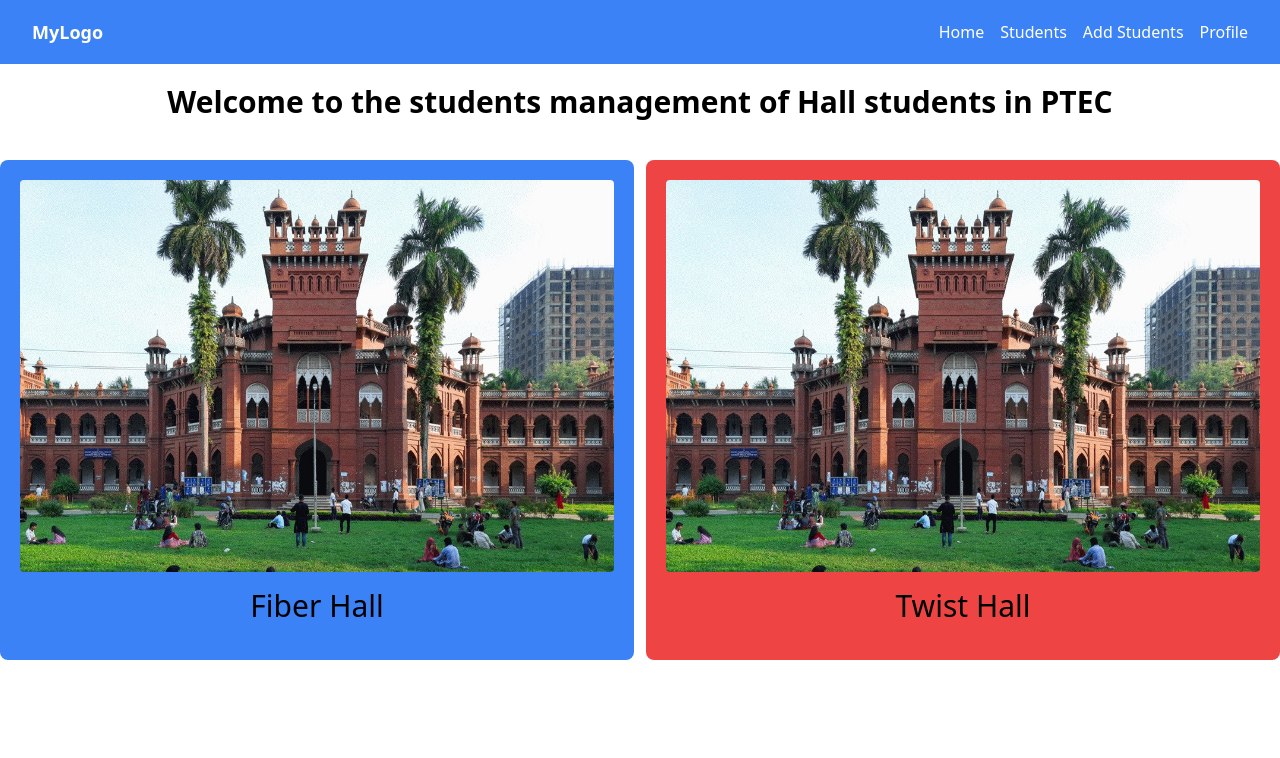
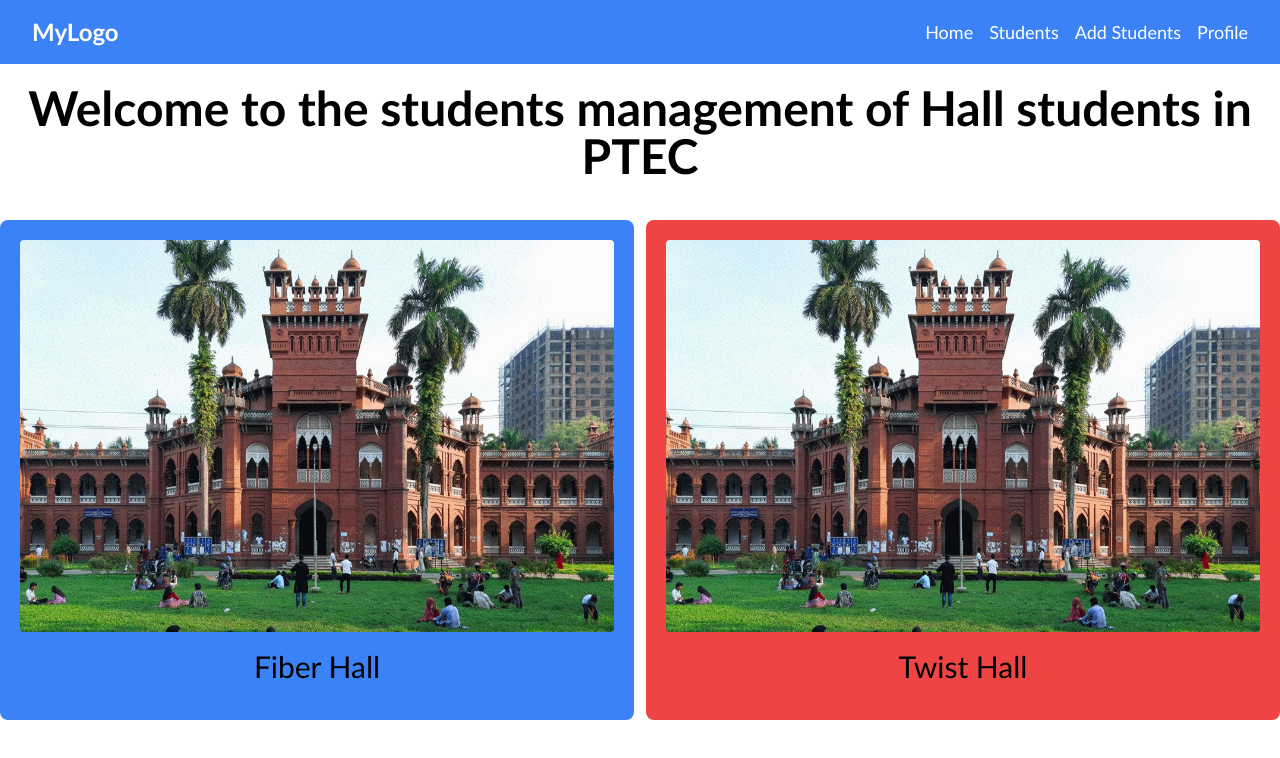
Before and after one commit to toufiq007/students-mangement-app, a React (Vite) app in the folder client/: page / in a window 1280 px wide. Shown: the top 758 px of the page. Built offline with nearby package versions, Linux system fonts and the light colour scheme.

Commit message:
add new google font increase the link fontsize

```diff
--- a/client/src/Pages/Home.tsx
+++ b/client/src/Pages/Home.tsx
@@ -3,19 +3,19 @@ import CurzonHall from "../assets/images/curzonHall.jpg";
 const Home = () => {
   return (
     <div className=" py-5 container mx-auto">
-      <h2 className="text-3xl text-center font-bold">
+      <h2 className="text-5xl text-center font-bold">
         Welcome to the students management of Hall students in PTEC
       </h2>
       <div className="grid grid-cols-1 md:grid-cols-2 gap-3 my-10">
-        <div className="flex flex-col justify-center align-middle bg-blue-500 p-5 h-[500px] cursor-pointer rounded-lg">
+        <div className="flex flex-col justify-center align-middle bg-blue-500 p-5 h-[500px] rounded-lg">
             <div className="h-[400px] w-full">
-            <img className="bg-cover w-[100%] h-[100%] rounded" src={CurzonHall} alt="" />
+            <img className="bg-cover w-[100%] h-[100%] rounded cursor-pointer" src={CurzonHall} alt="" />
             </div>
           <h2 className="text-3xl text-center my-4">Fiber Hall</h2>
         </div>
-        <div className="flex flex-col justify-center align-middle bg-red-500 p-5 h-[500px] cursor-pointer rounded-lg">
+        <div className="flex flex-col justify-center align-middle bg-red-500 p-5 h-[500px] rounded-lg">
             <div className="h-[400px] w-full">
-            <img className="bg-cover w-[100%] h-[100%] rounded" src={CurzonHall} alt="" />
+            <img className="bg-cover w-[100%] h-[100%] rounded cursor-pointer" src={CurzonHall} alt="" />
             </div>
           <h2 className="text-3xl text-center my-4">Twist Hall</h2>
         </div>
--- a/client/src/components/Navbar.tsx
+++ b/client/src/components/Navbar.tsx
@@ -14,23 +14,23 @@ const Navbar: React.FC = () => {
         <div className="flex justify-between items-center h-16">
           {/* Logo */}
           <div className="flex-shrink-0">
-            <a href="/" className="text-lg font-bold">
+            <a href="/" className="text-2xl font-bold">
               MyLogo
             </a>
           </div>
 
           {/* Menu for larger screens */}
           <div className="hidden md:flex space-x-4">
-            <Link to="/home" className="hover:text-gray-200">
+            <Link to="/home" className="hover:text-gray-200 text-lg">
               Home
             </Link>
-            <Link to="/students" className="hover:text-gray-200">
+            <Link to="/students" className="hover:text-gray-200 text-lg">
               Students
             </Link>
-            <Link to="/addStudents" className="hover:text-gray-200">
+            <Link to="/addStudents" className="hover:text-gray-200 text-lg">
               Add Students
             </Link>
-            <Link to="/profile" className="hover:text-gray-200">
+            <Link to="/profile" className="hover:text-gray-200 text-lg">
               Profile
             </Link>
           </div>
--- a/client/src/index.css
+++ b/client/src/index.css
@@ -1,3 +1,9 @@
 @tailwind base;
 @tailwind components;
 @tailwind utilities;
+@import url('https://fonts.googleapis.com/css2?family=Fira+Code:wght@300..700&family=Ga+Maamli&family=Poppins:ital,wght@0,100;0,200;0,300;0,400;0,500;0,600;0,700;0,800;0,900;1,100;1,200;1,300;1,400;1,500;1,600;1,700;1,800;1,900&family=Raleway:ital,wght@0,100..900;1,100..900&display=swap');
+
+body {
+    /* font-family: "Poppins", serif; */
+    font-family: 'Gill Sans', 'Gill Sans MT', Calibri, 'Trebuchet MS', sans-serif;
+}
```
